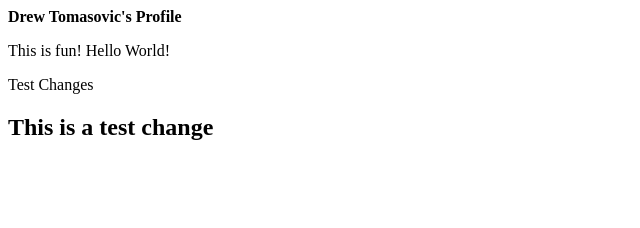
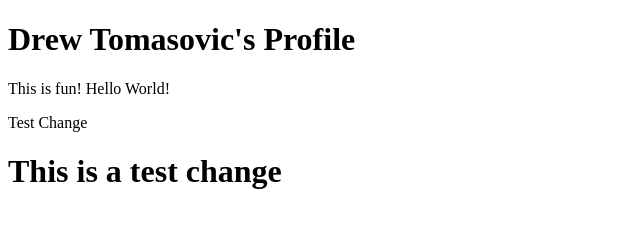
Before and after one commit to TOMASODF3086/Personal-Profile, a plain HTML site: page index.html in a window 1280 px wide. Shown: the whole page, without its empty margins (0-640 px from the left). Drawn offline with Linux system fonts and the light colour scheme.

Commit message:
update_4

```diff
--- a/index.html
+++ b/index.html
@@ -6,9 +6,13 @@
     <title>Document</title>
 </head>
 <body>
-    <strong>Drew Tomasovic's Profile</strong>
+    <h1>Drew Tomasovic's Profile</h1>
     <p>This is fun! Hello World!</p>
-    <p>Test Changes</p>
-    <h2>This is a test change</h2>
+    <p>Test Change</p>
+    <h1>This is a test change</h1>
+    <span>
+
+    </span>
+
 </body>
 </html>
```
